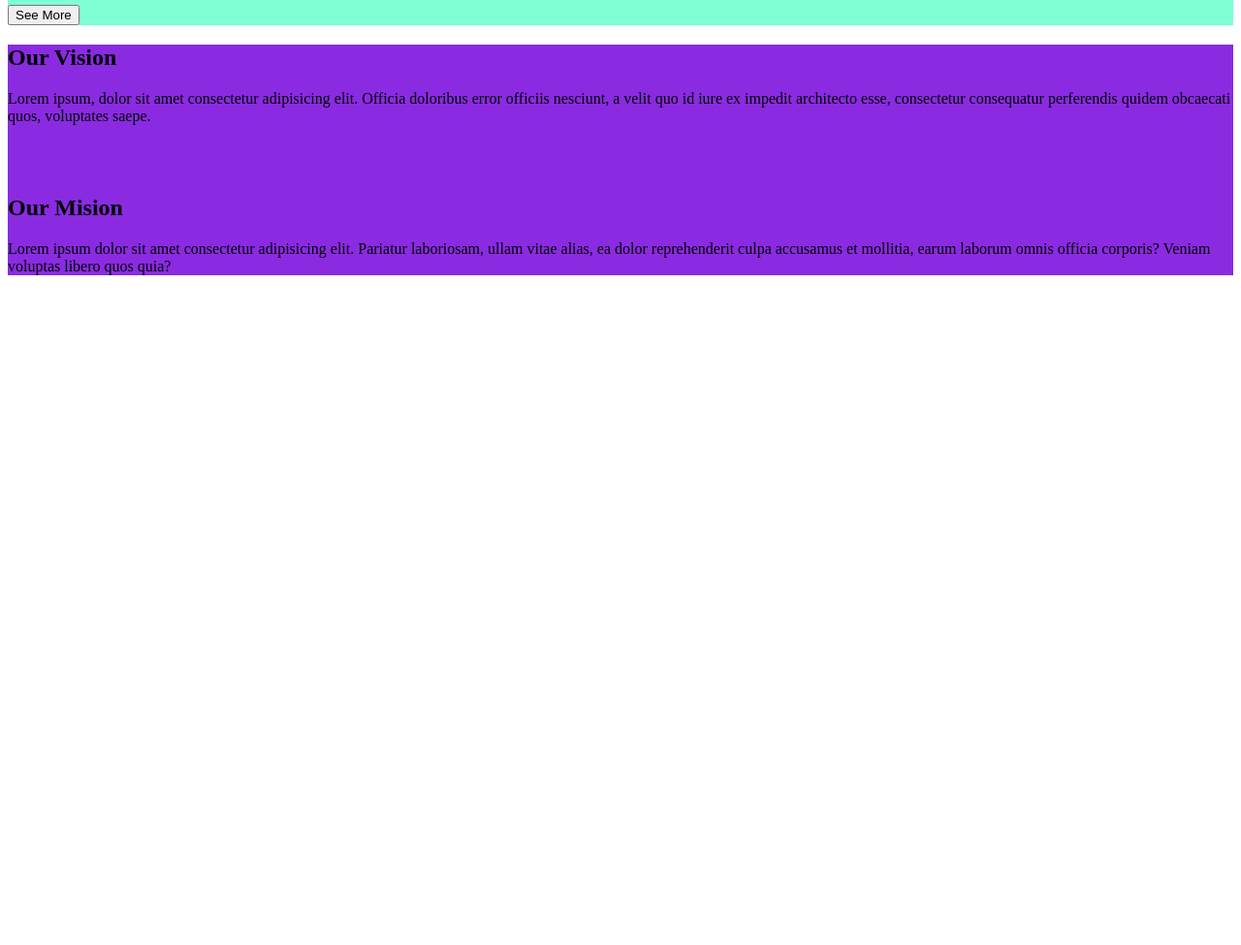
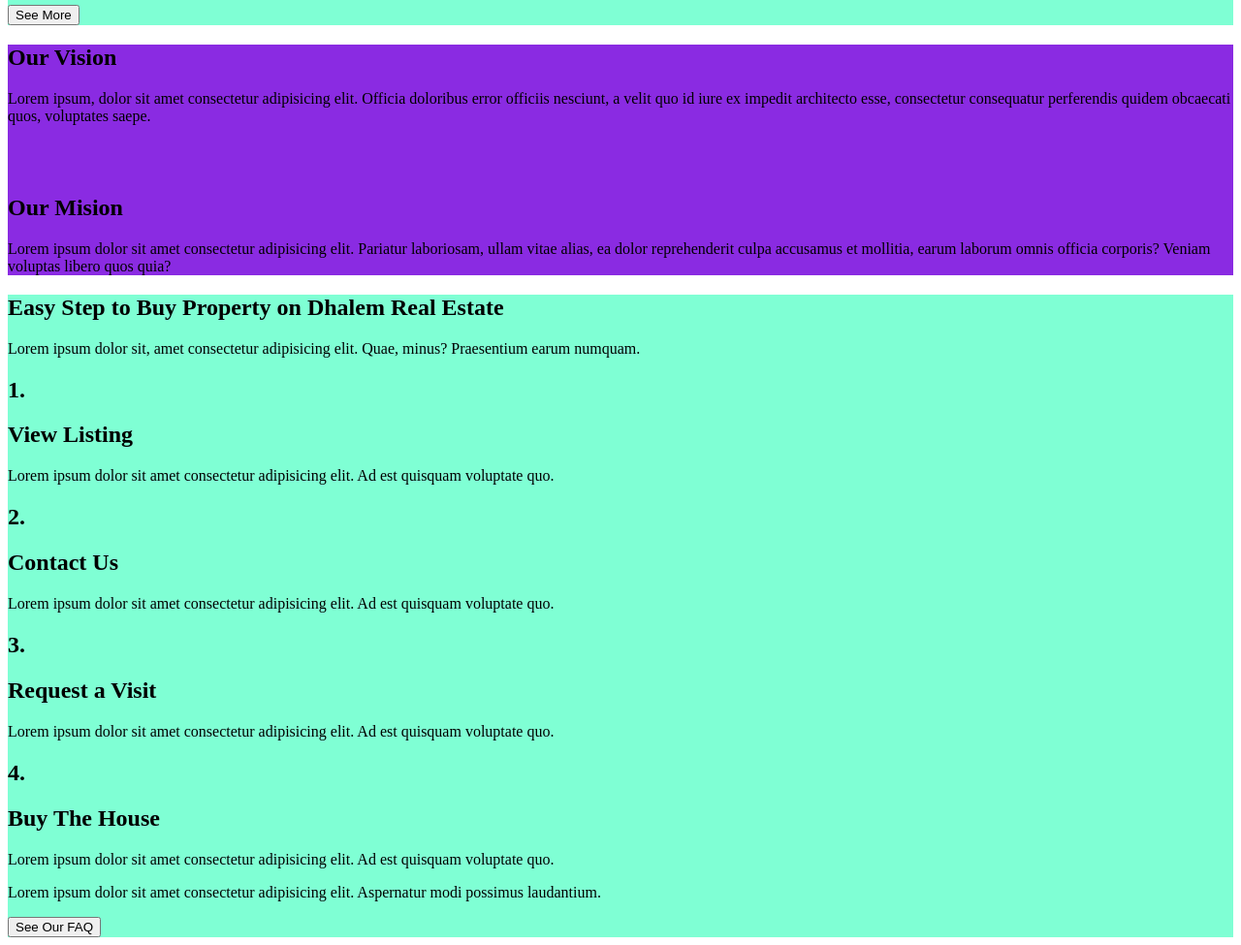
Before and after one commit to axelluna22/tarea3utn, a plain HTML site: page index.html in a window 1280 px wide. Shown: the part 1243-2218 px from the top of the page at 97% size. Before the commit the page ends 1543 px from the top, so only its background shows below. Drawn offline with Linux system fonts and the light colour scheme.

Commit message:
termine de realizar el html de la seccion cuatro pasos

```diff
--- a/css/estilo.css
+++ b/css/estilo.css
@@ -1,12 +1,19 @@
 header{
     background-color: aqua;
 }
+
 .hero{
     background-color: blue;
 }
+
 .seccionDos{
     background-color: aquamarine;
 }
+
 .ourvision{
     background-color: blueviolet;
 }
+
+.pasos{
+    background-color: aquamarine;
+}
--- a/index.html
+++ b/index.html
@@ -97,7 +97,40 @@
                 <p>Lorem ipsum dolor sit amet consectetur adipisicing elit. Pariatur laboriosam, ullam vitae alias, ea dolor reprehenderit culpa accusamus et mollitia, earum laborum omnis officia corporis? Veniam voluptas libero quos quia?</p>
             </div>
         </section>
-        <section></section>
+
+        <section class="pasos">
+            <div>
+                <h2>Easy Step to Buy Property on Dhalem Real Estate</h2>
+                <p>Lorem ipsum dolor sit, amet consectetur adipisicing elit. Quae, minus? Praesentium earum numquam.</p>
+            </div>
+            <div class="contenedorPasos">
+                <div>
+                    <h2>1.</h2>
+                    <h2>View Listing</h2>
+                    <p>Lorem ipsum dolor sit amet consectetur adipisicing elit. Ad est quisquam voluptate quo.</p>
+                </div>
+                <div>
+                    <h2>2.</h2>
+                    <h2>Contact Us</h2>
+                    <p>Lorem ipsum dolor sit amet consectetur adipisicing elit. Ad est quisquam voluptate quo.</p>
+                </div>
+                <div>
+                    <h2>3.</h2>
+                    <h2>Request a Visit</h2>
+                    <p>Lorem ipsum dolor sit amet consectetur adipisicing elit. Ad est quisquam voluptate quo.</p>
+                </div>
+                <div>
+                    <h2>4.</h2>
+                    <h2>Buy The House</h2>
+                    <p>Lorem ipsum dolor sit amet consectetur adipisicing elit. Ad est quisquam voluptate quo.</p>
+                </div>
+            </div>
+            <div>
+                <p>Lorem ipsum dolor sit amet consectetur adipisicing elit. Aspernatur modi possimus laudantium.</p>
+                <button>See Our FAQ</button>
+            </div>
+
+        </section>
         <section></section>
         <section></section>
         <section></section>
```
